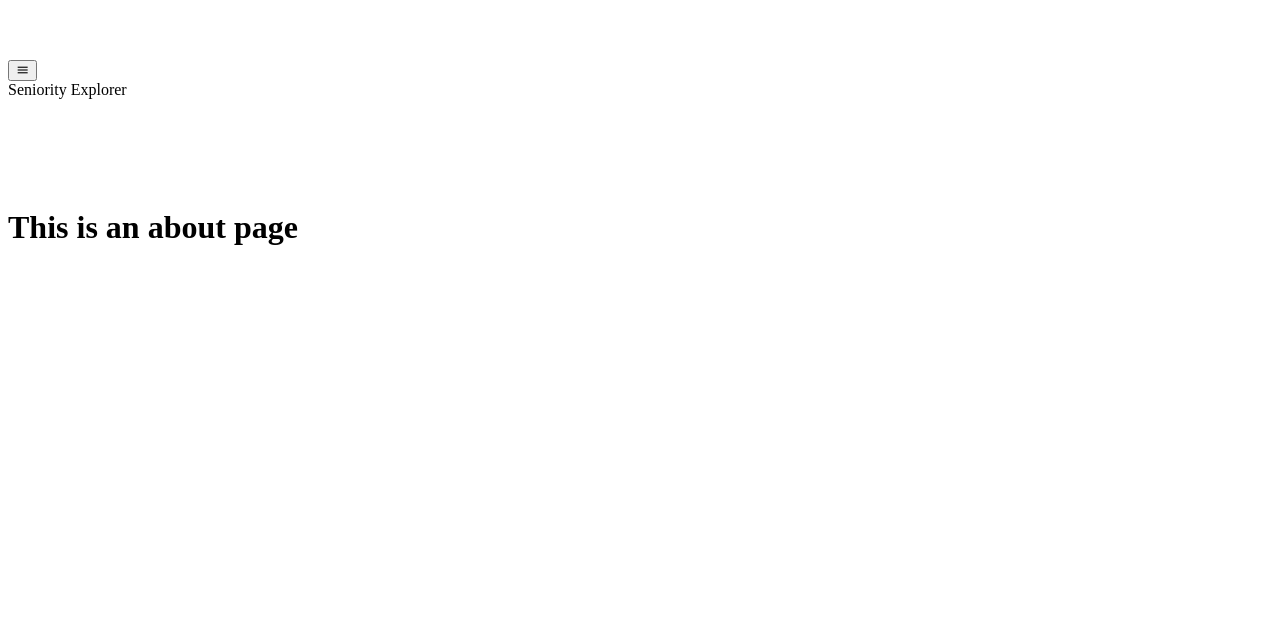
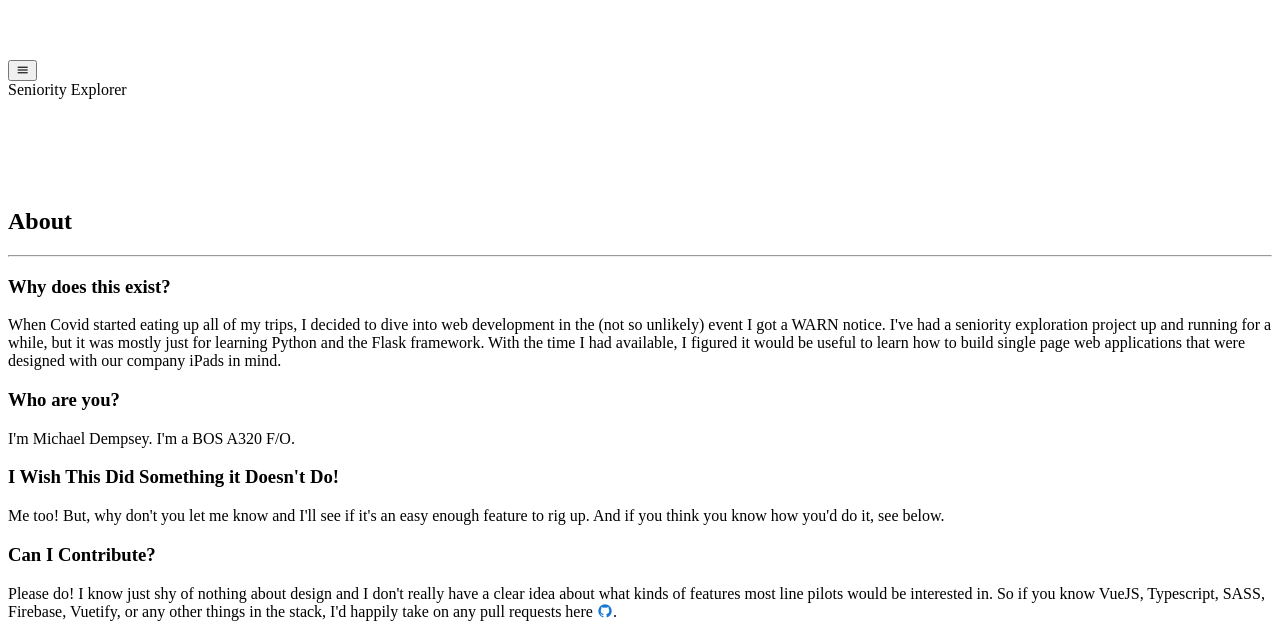
Before and after one commit to AirbusDriver/SeniorityVue, a Vue app: page /about in a window 1280 px wide. Shown: the part 748-1385 px from the top of the page. Before the commit the page ends 1016 px from the top, so only its background shows below. Built offline with nearby package versions, Linux system fonts and the light colour scheme; no server answers.

Commit message:
Update About page

```diff
--- a/src/views/About.vue
+++ b/src/views/About.vue
@@ -1,5 +1,57 @@
 <template>
   <div class="about">
-    <h1>This is an about page</h1>
+    <v-container>
+      <v-row justify="center" align="stretch">
+        <v-col md="10" sm="12" lg="8">
+          <v-card>
+            <v-card-title>
+              <h2>About</h2>
+            </v-card-title>
+            <v-divider />
+
+            <!-- Content -->
+            <v-card-text>
+              <div class="content-group">
+                <h3 class="my-2">Why does this exist?</h3>
+                <p class="text-justify">
+                  When Covid started eating up all of my trips, I decided to dive into web development
+                  in the (not so unlikely) event I got a WARN notice. I've had a seniority exploration project
+                  up and running for a while, but it was mostly just for learning Python and the Flask framework.
+                  With the time I had available, I figured it would be useful to learn how to build single page
+                  web applications that were designed with our company iPads in mind.
+                </p>
+              </div>
+
+              <div class="content-group">
+                <h3 class="my-2">Who are you?</h3>
+                <p class="text-justify">I'm Michael Dempsey. I'm a BOS A320 F/O.</p>
+              </div>
+
+              <div class="content-group">
+                <h3 class="my-2">I Wish This Did Something it Doesn't Do!</h3>
+                <p class="text-justify">
+                  Me too! But, why don't you let me know and I'll see if it's an easy enough feature to rig up.
+                  And if you think you know how you'd do it, see below.
+                </p>
+              </div>
+
+              <div class="content-group">
+                <h3 class="my-2">Can I Contribute?</h3>
+                <p class="text-justify">
+                  Please do! I know just shy of nothing about design and I don't really have a clear idea about what
+                  kinds of features most line pilots would be interested in. So if you know VueJS, Typescript, SASS, Firebase,
+                  Vuetify, or any other things in the stack, I'd happily take on any pull requests here
+                  <a
+                    href="https://github.com/AirbusDriver/SeniorityVue"
+                  >
+                    <v-icon>mdi-github</v-icon>
+                  </a>.
+                </p>
+              </div>
+            </v-card-text>
+          </v-card>
+        </v-col>
+      </v-row>
+    </v-container>
   </div>
 </template>
```
